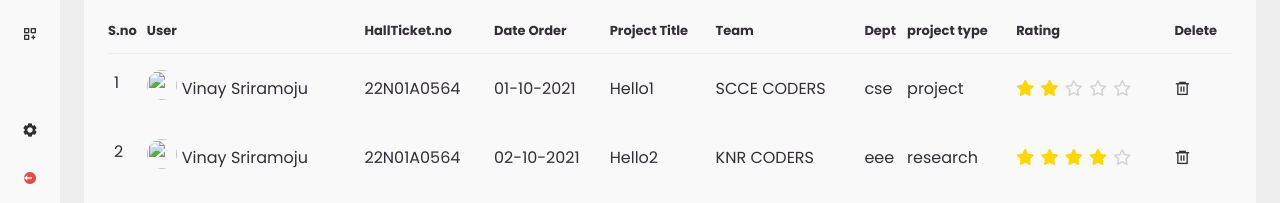
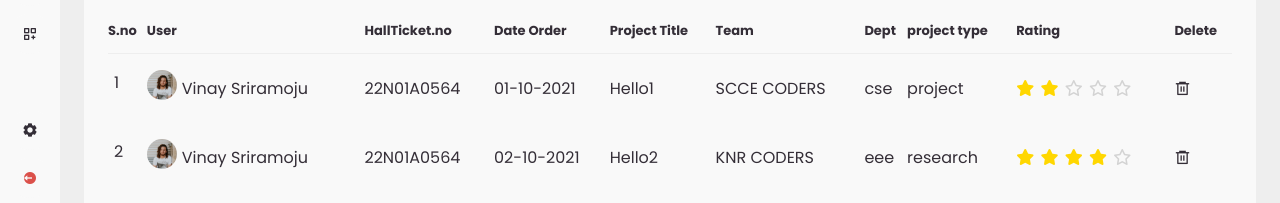
Before and after one commit to vinay2045/Innovatia, a plain HTML site: page admin/adminindex.html in a window 1280 px wide. Shown: the part 594-797 px from the top of the page. Drawn offline with nearby package versions, Linux system fonts and the light colour scheme.

Commit message:
Describe your changes here

```diff
--- a/admin/adminindex.html
+++ b/admin/adminindex.html
@@ -315,7 +315,7 @@
 								</td>
 								<td class="std-profile">
 
-									<p> <span><img src="img/people.png"></span>Vinay Sriramoju</p>
+									<p> <span><img src="../img/people.png"></span>Vinay Sriramoju</p>
 								</td>
 								<td>22N01A0564</td>
 								<td>01-10-2021</td>
@@ -349,7 +349,7 @@
 								</td>
 								<td class="std-profile">
 
-									<p> <span><img src="img/people.png"></span>Vinay Sriramoju</p>
+									<p> <span><img src="../img/people.png"></span>Vinay Sriramoju</p>
 								</td>
 								<td>22N01A0564</td>
 								<td>02-10-2021</td>
```
